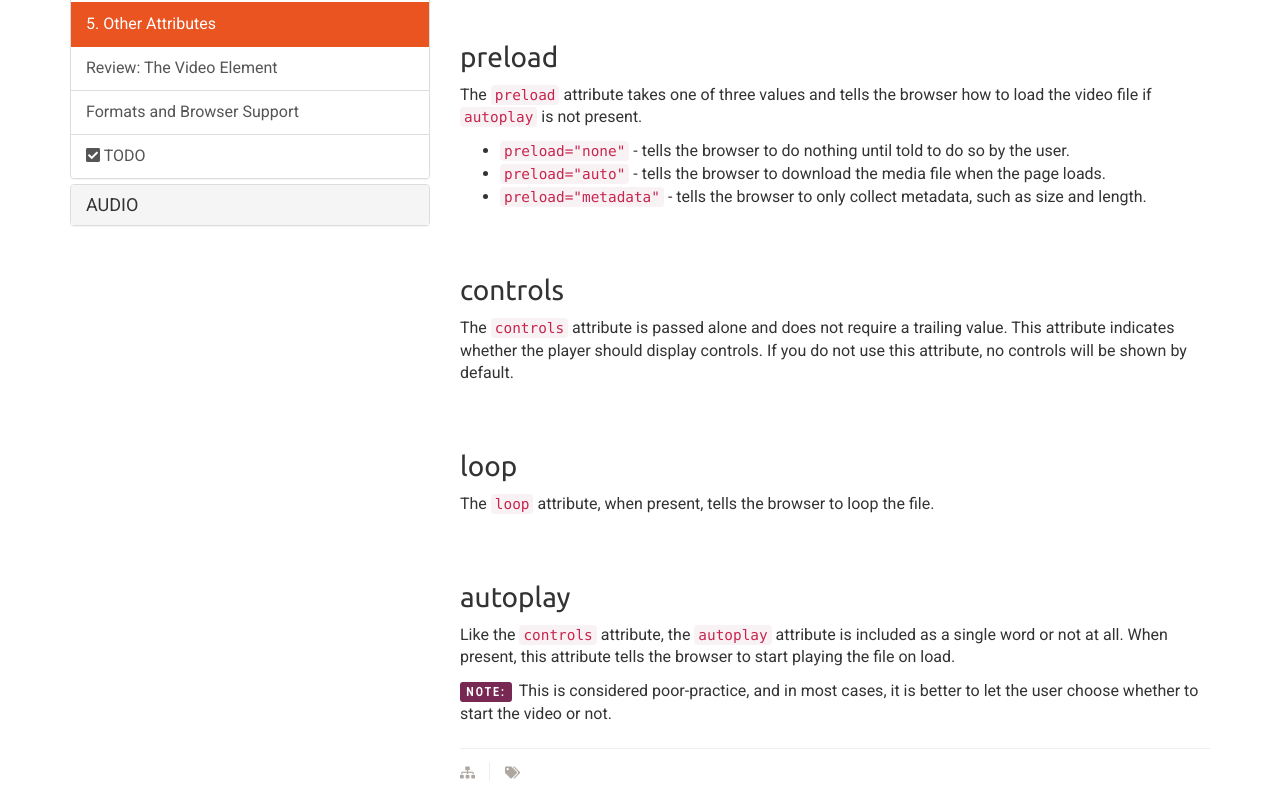
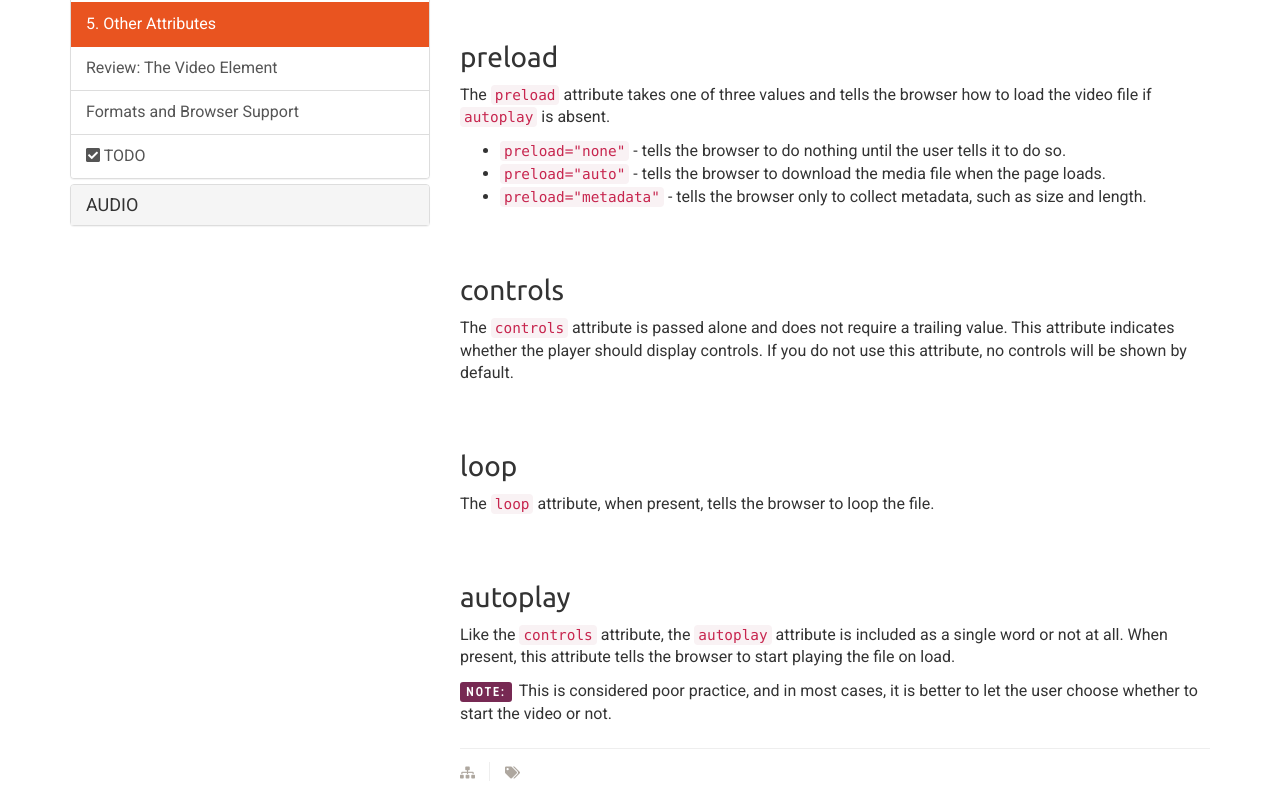
Before and after one commit to Montana-Media-Arts/webDesignFall2024, a Jekyll site: the page built from _docs/topic-07/07-video/page-07.md, in a window 1280 px wide and 1400 px high, scrolled down 252 px. Shown: the part 471-1260 px from the top of the window. Built offline with Jekyll 4.4.1, drawn with Linux system fonts in a browser that asks for light colours; nearby versions of some CDN libraries; some of the changed text lies outside the part shown.

Commit message:
Update page-07.md

```diff
--- a/_docs/topic-07/07-video/page-07.md
+++ b/_docs/topic-07/07-video/page-07.md
@@ -49,11 +49,11 @@ There are several other attributes that can be applied to the `<video>` to make
 
 
 ### preload
-The `preload` attribute takes one of three values and tells the browser how to load the video file if `autoplay` is not present.
+The `preload` attribute takes one of three values and tells the browser how to load the video file if `autoplay` is absent.
 
-- `preload="none"` - tells the browser to do nothing until told to do so by the user.
+- `preload="none"` - tells the browser to do nothing until the user tells it to do so.
 - `preload="auto"` - tells the browser to download the media file when the page loads.
-- `preload="metadata"` - tells the browser to only collect metadata, such as size and length.
+- `preload="metadata"` - tells the browser only to collect metadata, such as size and length.
 
 
 ### controls
@@ -67,4 +67,4 @@ The `loop` attribute, when present, tells the browser to loop the file.
 ### autoplay
 Like the `controls` attribute, the `autoplay` attribute is included as a single word or not at all. When present, this attribute tells the browser to start playing the file on load.
 
-<span class="label label-info">Note:</span> This is considered poor-practice, and in most cases, it is better to let the user choose whether to start the video or not.
+<span class="label label-info">Note:</span> This is considered poor practice, and in most cases, it is better to let the user choose whether to start the video or not.
```
Also changed, not shown: other parts of _docs/topic-07/07-video/page-07.md (+1 -1 lines).
